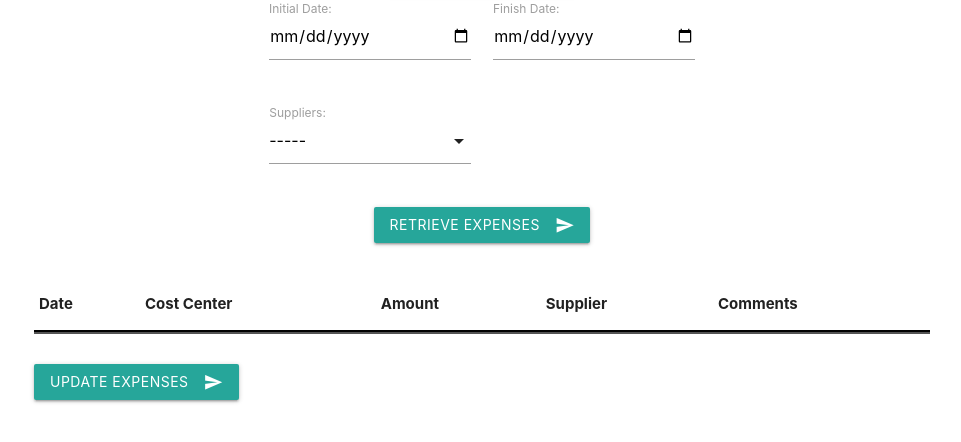
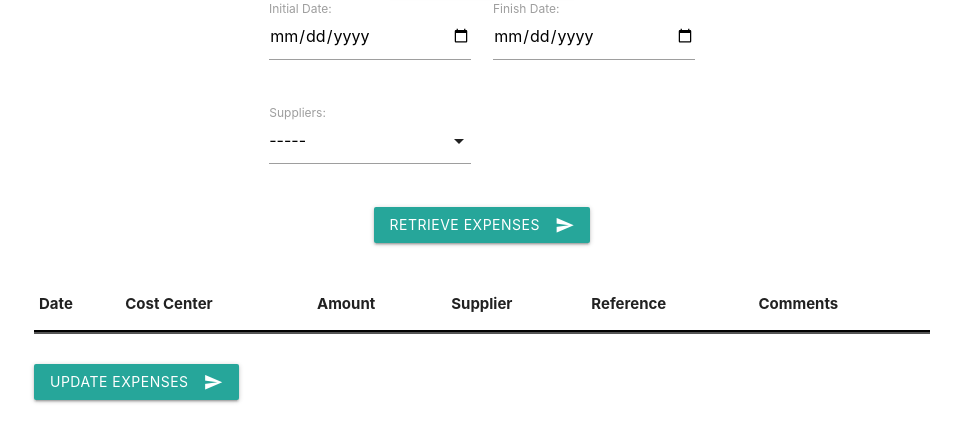
Before and after one commit to carlossgv/dosbandidos_project, a Django app: page /accounting/edit-expenses/ in a window 1280 px wide. Shown: the part 267-709 px from the top of the page, without its empty margins (158-1119 px from the left). Run offline with Django 3.2, Linux system fonts and the light colour scheme; a user stored in the database is signed in; data comes from the database, SQL or seed files in the repository; lists and menus that the app fills with data are empty.

Commit message:
fixed table headers

```diff
--- a/accounting/templates/accounting/editable-expenses-table.html
+++ b/accounting/templates/accounting/editable-expenses-table.html
@@ -7,6 +7,7 @@
             <th>Cost Center</th>
             <th>Amount</th>
             <th>Supplier</th>
+            <th>Reference</th>
             <th>Comments</th>
         </tr>
         </thead>
@@ -42,7 +43,7 @@
                 </div>
             </td>
             <td><input type="text" name="{{expense.pk}}-reference" value="{{ expense.reference }}"></td>
-<!--            <td><textarea name="{{expense.pk}}-comments" rows="5" style="height: 100%" class="materialize-textarea">{{expense.comments}}</textarea></td>-->
+            <td><textarea name="{{expense.pk}}-comments" rows="5" style="height: 100%" class="materialize-textarea">{{expense.comments}}</textarea></td>
         </tr>
         {% endfor %}
         </tbody>
```
